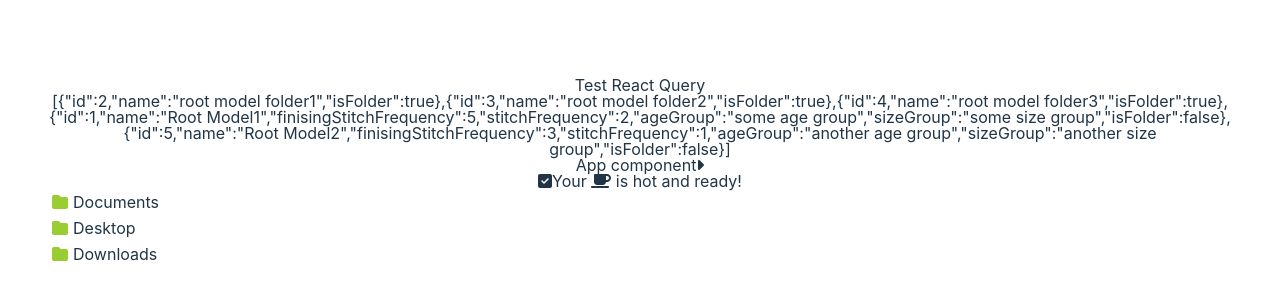
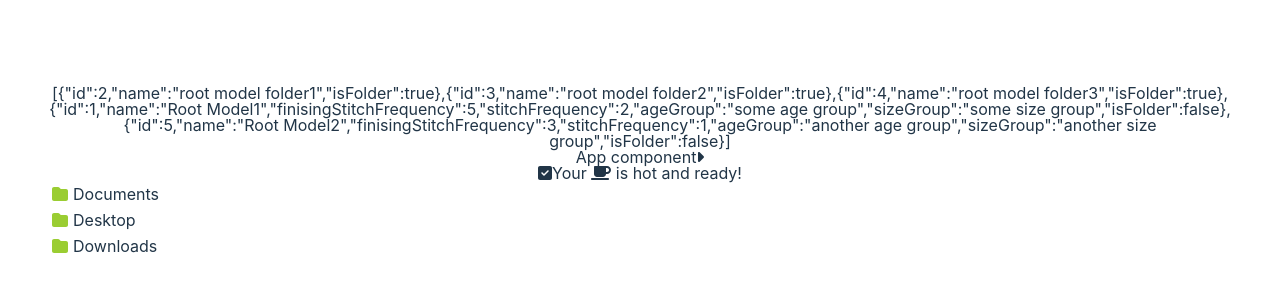
Before and after one commit to kathleen-fen/technology-operations, a React (Vite) app in the folder frontend/: page / in a window 1280 px wide. Shown: the part 228-528 px from the top of the page. Built offline with nearby package versions, Linux system fonts and the light colour scheme.

Commit message:
some query improve

```diff
--- a/frontend/src/App.tsx
+++ b/frontend/src/App.tsx
@@ -8,16 +8,13 @@
 import { getModels } from './api'
 
 function App() {
-  const treeQuery = useQuery([], () => getModels())
+  const treeQuery = useQuery(['tree'], () => getModels())
   const newData = treeQuery.data
 
   return (
     <>
       <GlobalStyle />
-      <div>
-        <h1>Test React Query</h1>
-        {treeQuery.isLoading ? 'Loading...' : JSON.stringify(newData)}
-      </div>
+      {treeQuery.isLoading ? <p>Loading...</p> : JSON.stringify(newData)}
       <div>
         App component
         <FontAwesomeIcon icon="caret-right" />
```
